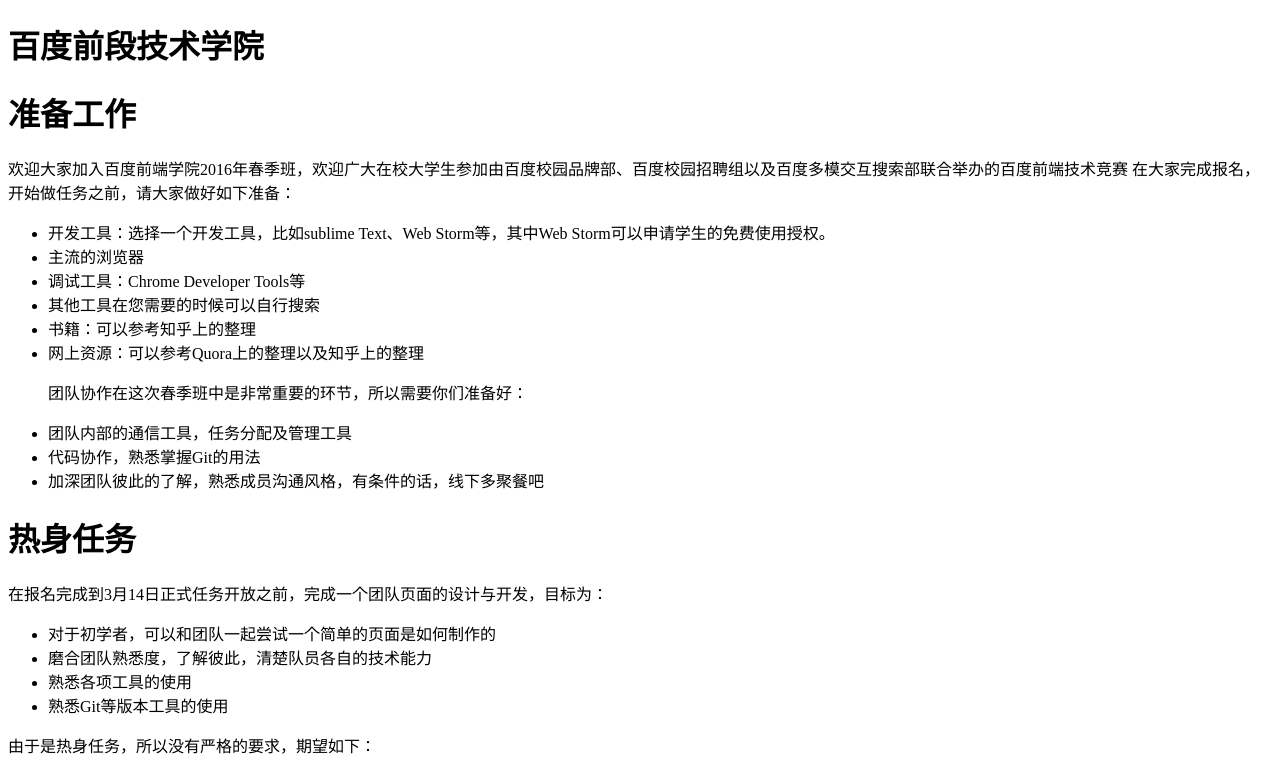
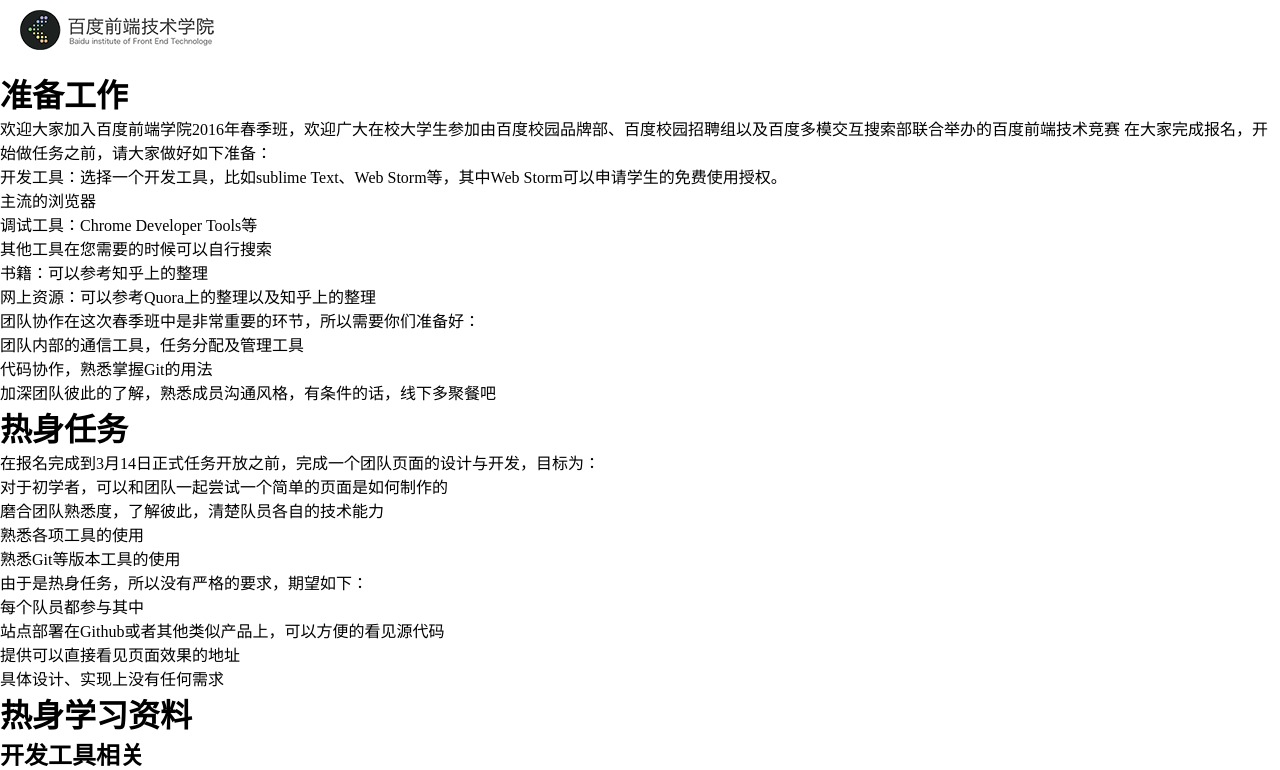
Before and after one commit to AlixWang/IFE, a plain HTML site: page index.html in a window 1280 px wide. Shown: the top 770 px of the page. Drawn offline with Linux system fonts and the light colour scheme.

Commit message:
change the file

```diff
--- a/css/style.css
+++ b/css/style.css
@@ -0,0 +1,20 @@
+a,h1,h2,ul,li,div,p,body{margin: 0;padding: 0};
+
+body{
+    background-color:  black;
+    width: 100%;
+    height: auto;
+}
+.header{
+    width: 100%;
+    height: 60px;
+   /* margin-bottom: 20px;*/
+
+}
+.header h1{
+    width: 194px;
+    height: 40px;
+    margin: 10px 20px;
+    font-size: 0;
+    background-image: url("../images/logo.png");
+}
--- a/index.html
+++ b/index.html
@@ -3,7 +3,7 @@
 <head>
     <meta charset="UTF-8">
     <title>IFE</title>
-    <link rel="stylesheet" href="css/style.css">
+    <link rel="stylesheet" href="./css/style.css">
 </head>
 <body>
     <div class="header">
```
